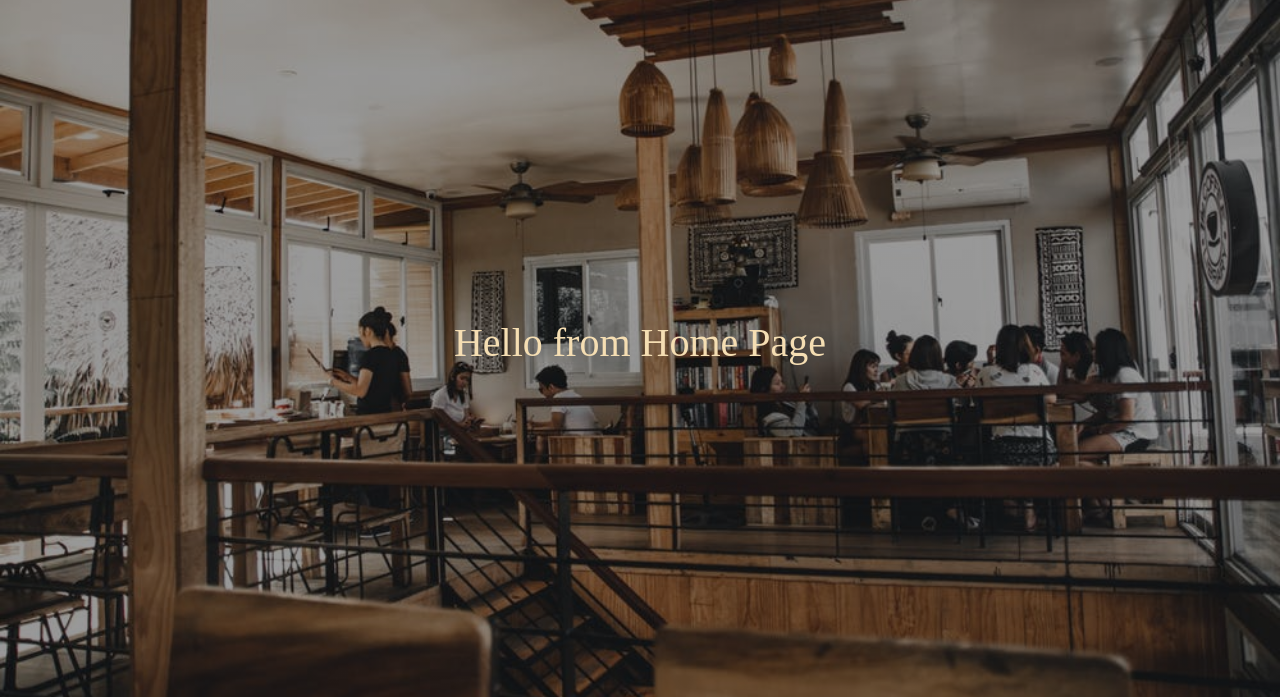
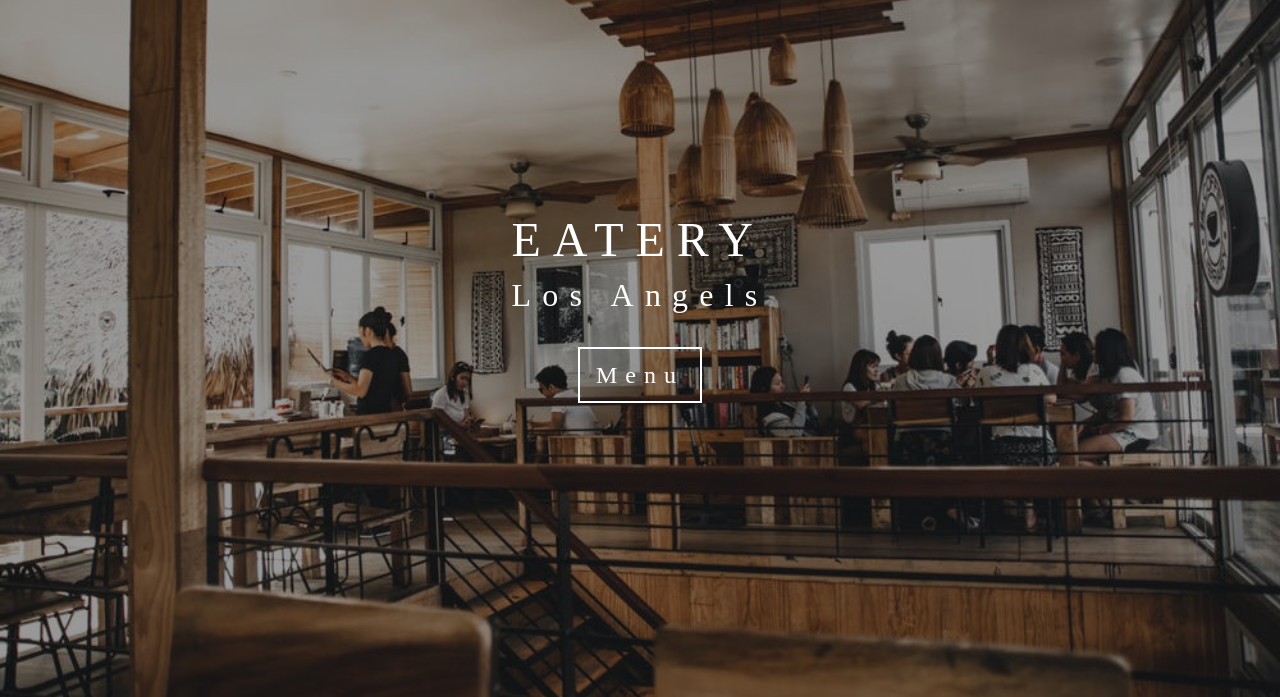
Before and after one commit to mustafa-synectiks/gungatsby, a Gatsby site: page / in a window 1280 px wide. Shown: the part 103-800 px from the top of the page. Built offline with nearby package versions, Linux system fonts and the light colour scheme; Gatsby itself is replaced by a stand-in of ours.

Commit message:
Banner Created

```diff
--- a/src/pages/about.js
+++ b/src/pages/about.js
@@ -1,14 +1,14 @@
 import React from 'react';
 import Layout from '../components/layout';
 import SEO from '../components/seo';
-import { PageHeader } from '../utils';
+import { PageHeader, Banner } from '../utils';
 import img from '../images/bcg/homeBcg.jpeg';
 
 const AboutPage = () => (
 	<Layout>
 		<SEO title='Home' />
 		<PageHeader img={img}>
-			<h1>Hello from About Page</h1>
+			<Banner title='About Us' subtitle='Know ME Who Im' />
 		</PageHeader>
 	</Layout>
 );
--- a/src/pages/contact.js
+++ b/src/pages/contact.js
@@ -2,14 +2,14 @@ import React from 'react';
 
 import Layout from '../components/layout';
 import SEO from '../components/seo';
-import { PageHeader } from '../utils';
+import { PageHeader, Banner } from '../utils';
 import img from '../images/bcg/contactBcg.jpeg';
 
 const ContactPage = () => (
 	<Layout>
 		<SEO title='Contact' keywords={[ `gatsby`, `application`, `react`, `contact` ]} />
 		<PageHeader img={img}>
-			<h1>Contact page</h1>
+			<Banner title='Contact' subtitle='Contact a professional' />
 		</PageHeader>
 	</Layout>
 );
--- a/src/pages/index.js
+++ b/src/pages/index.js
@@ -2,14 +2,16 @@ import React from 'react';
 
 import Layout from '../components/layout';
 import SEO from '../components/seo';
-import { HomeHeader } from '../utils';
+import { HomeHeader, Banner, BannerButton } from '../utils';
 import img from '../images/bcg/homeBcg.jpeg';
 
 const IndexPage = () => (
 	<Layout>
 		<SEO title='Home' />
 		<HomeHeader img={img}>
-			<h1>Hello from Home Page</h1>
+			<Banner title='Eatery' subtitle='Los Angels'>
+				<BannerButton style={{ margin: '2rem auto' }}>Menu</BannerButton>
+			</Banner>
 		</HomeHeader>
 	</Layout>
 );
--- a/src/pages/menu.js
+++ b/src/pages/menu.js
@@ -2,13 +2,13 @@ import React from 'react';
 
 import Layout from '../components/layout';
 import SEO from '../components/seo';
-import { PageHeader } from '../utils';
+import { PageHeader, Banner } from '../utils';
 import img from '../images/bcg/menuBcg.jpeg';
 const MenuPage = () => (
 	<Layout>
 		<SEO title='Menu' keywords={[ `gatsby`, `application`, `react` ]} />
 		<PageHeader img={img}>
-			<h2>this is menu page</h2>
+			<Banner title='Menu Title' subtitle={`Have A Delicious Food Tonight! 🌭🍗🍰`} />
 		</PageHeader>
 	</Layout>
 );
--- /dev/null
+++ b/src/utils/Banner.js
@@ -0,0 +1,35 @@
+import React from 'react';
+
+import styled from 'styled-components';
+import { styles } from '../utils';
+
+export default function Banner({ title, subtitle, children }) {
+	return (
+		<BannerWrapper>
+			<h1 className='title'>{title}</h1>
+			<h2 className='sub-title'>{subtitle}</h2>
+			{children}
+		</BannerWrapper>
+	);
+}
+
+const BannerWrapper = styled.div`
+	margin-bottom: 3rem;
+	.title {
+		color: ${styles.colors.mainWhite};
+		font-size: 3rem;
+		text-transform: uppercase;
+		${styles.letterSpacing({ spacing: '0.75rem' })};
+	}
+	.sub-title {
+		color: ${styles.colors.mainWhite};
+	}
+	${styles.textSlanted};
+	${styles.letterSpacing({ spacing: '0.7rem' })};
+	font-size: 1.5rem;
+	text-transform: capitalize;
+`;
+
+Banner.defaultProps = {
+	title: 'default title'
+};
--- /dev/null
+++ b/src/utils/Button.js
@@ -0,0 +1,22 @@
+import styled from 'styled-components';
+import { styles } from '../utils';
+
+const BannerButton = styled.button`
+	display: block;
+	color: ${styles.colors.mainWhite};
+	background: transparent;
+	padding: 0.5rem 1rem;
+	font-size: 1.5rem;
+	letter-spacing: 0.5rem;
+	font-weight: 70;
+	${styles.border({ color: `${styles.colors.mainWhite}` })};
+	margin-bottom: 1rem;
+	${styles.transition({})};
+	&:hover {
+		background: ${styles.colors.mainWhite};
+		color: ${styles.colors.mainBlack};
+		cursor: pointer;
+	}
+`;
+
+export { BannerButton };
--- a/src/utils/index.js
+++ b/src/utils/index.js
@@ -1,4 +1,6 @@
 import * as styles from './styles';
 import { HomeHeader, PageHeader } from './Header';
+import Banner from './Banner';
+import { BannerButton } from './Button';
 
-export { styles, HomeHeader, PageHeader };
+export { styles, HomeHeader, PageHeader, Banner, BannerButton };
```
